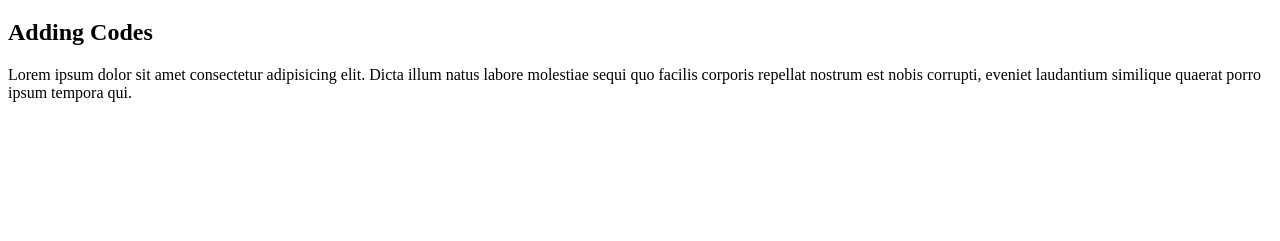
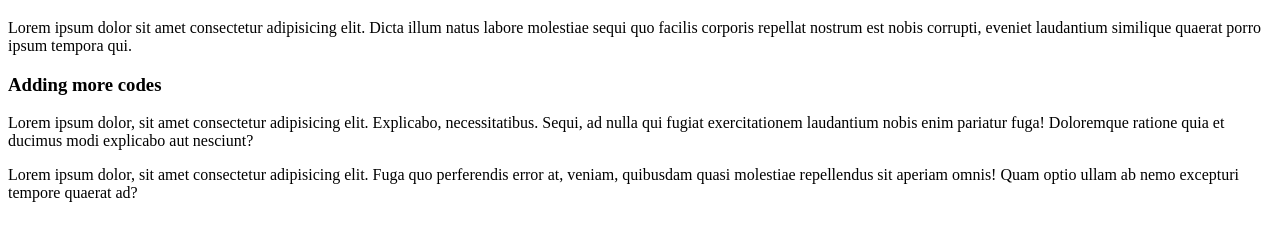
Before and after one commit to jackhefoong/git-practice, a plain HTML site: page index.html in a window 1280 px wide. Shown: the part 61-302 px from the top of the page. Drawn offline with Linux system fonts and the light colour scheme.

Commit message:
add h3 and p tags and delete h2
sad

```diff
--- a/index.html
+++ b/index.html
@@ -9,7 +9,18 @@
 <body>
     <h1> First Version</h1>
 
-    <h2>Adding Codes</h2>
-    <p>Lorem ipsum dolor sit amet consectetur adipisicing elit. Dicta illum natus labore molestiae sequi quo facilis corporis repellat nostrum est nobis corrupti, eveniet laudantium similique quaerat porro ipsum tempora qui.</p>
+    <p>
+        Lorem ipsum dolor sit amet consectetur adipisicing elit. Dicta illum natus labore molestiae sequi quo facilis corporis repellat nostrum est nobis corrupti, eveniet laudantium similique quaerat porro ipsum tempora qui.
+    </p>
+
+    <h3>Adding more codes</h3>
+    <p>
+        Lorem ipsum dolor, sit amet consectetur adipisicing elit. Explicabo, necessitatibus. Sequi, ad nulla qui fugiat exercitationem laudantium nobis enim pariatur fuga! Doloremque ratione quia et ducimus modi explicabo aut nesciunt?
+    </p>
+
+    <p>
+        Lorem ipsum dolor, sit amet consectetur adipisicing elit. Fuga quo perferendis error at, veniam, quibusdam quasi molestiae repellendus sit aperiam omnis! Quam optio ullam ab nemo excepturi tempore quaerat ad?
+    </p>
+
 </body>
 </html>
```
